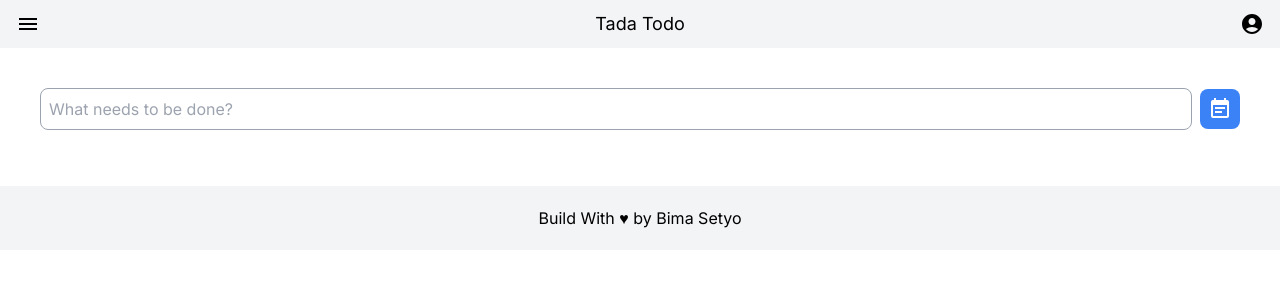
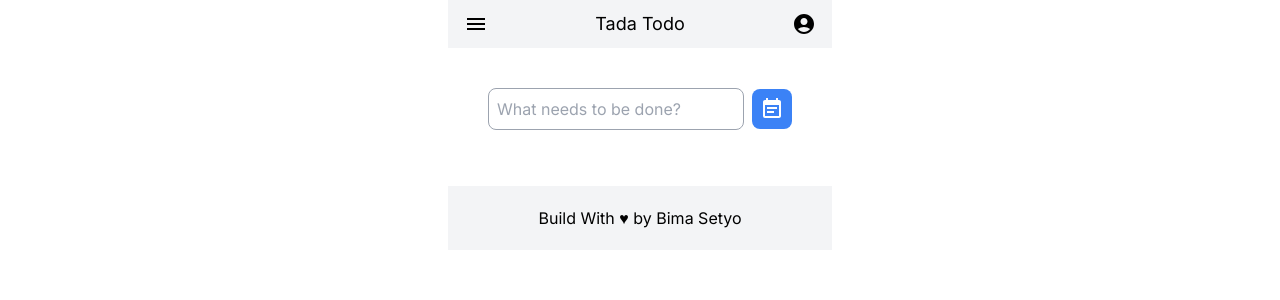
Before and after one commit to bima0302/tada-todo, a Next.js app: page / in a window 1280 px wide. Shown: the top 300 px of the page. Built offline with nearby package versions, Linux system fonts and the light colour scheme.

Commit message:
update max width

```diff
--- a/src/app/components/TodoWrapper.js
+++ b/src/app/components/TodoWrapper.js
@@ -18,8 +18,8 @@ export const TodoWrapper = () => {
     ]);
   };
   return (
-    <>
-      <div className='bg-white'>
+    <div className=''>
+      <div className='max-w-sm mx-auto bg-white'>
         {/* header */}
         <Header />
         {/* body */}
@@ -28,6 +28,6 @@ export const TodoWrapper = () => {
         {/* footer */}
         <Footer />
       </div>
-    </>
+    </div>
   );
 };
```
